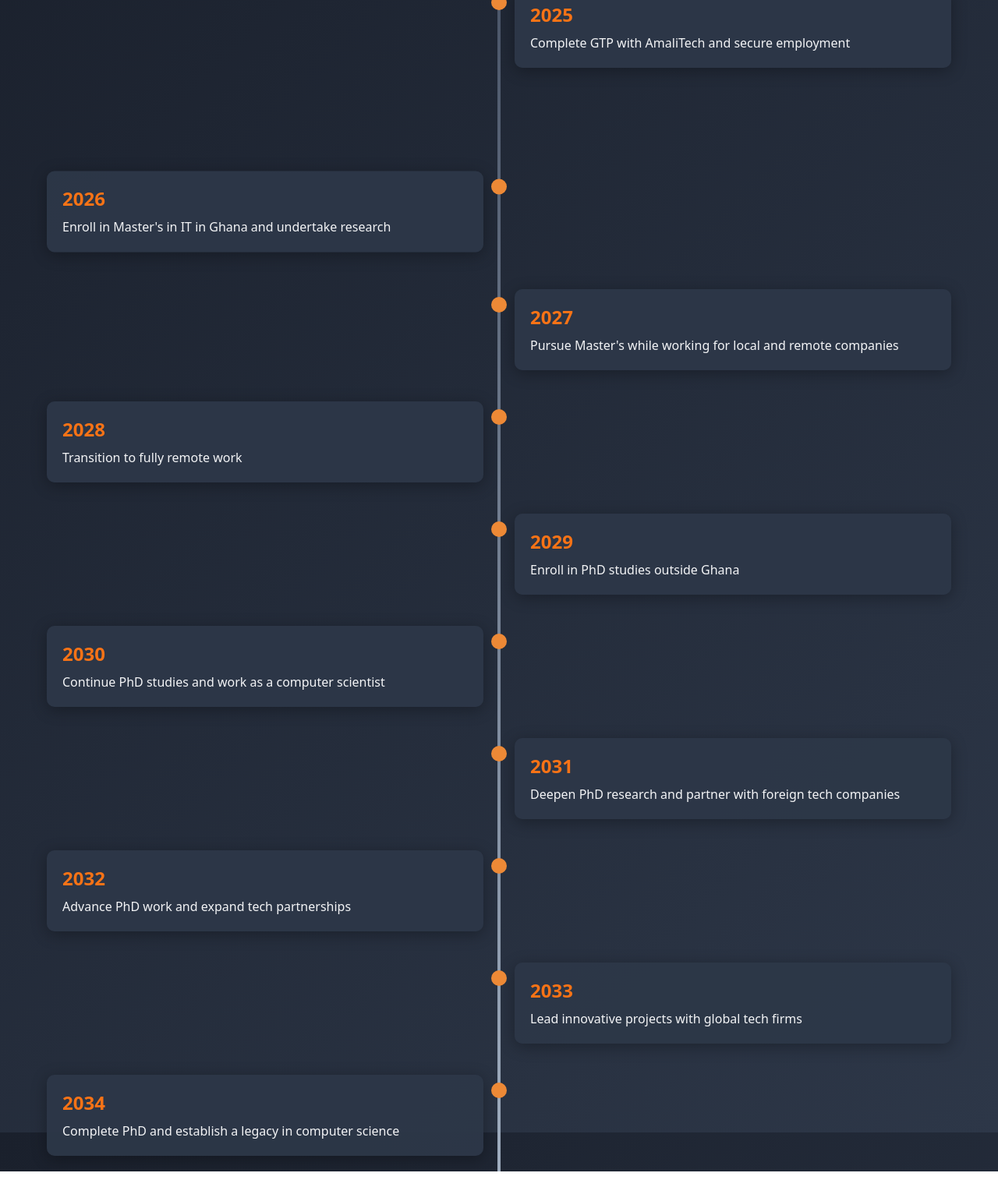
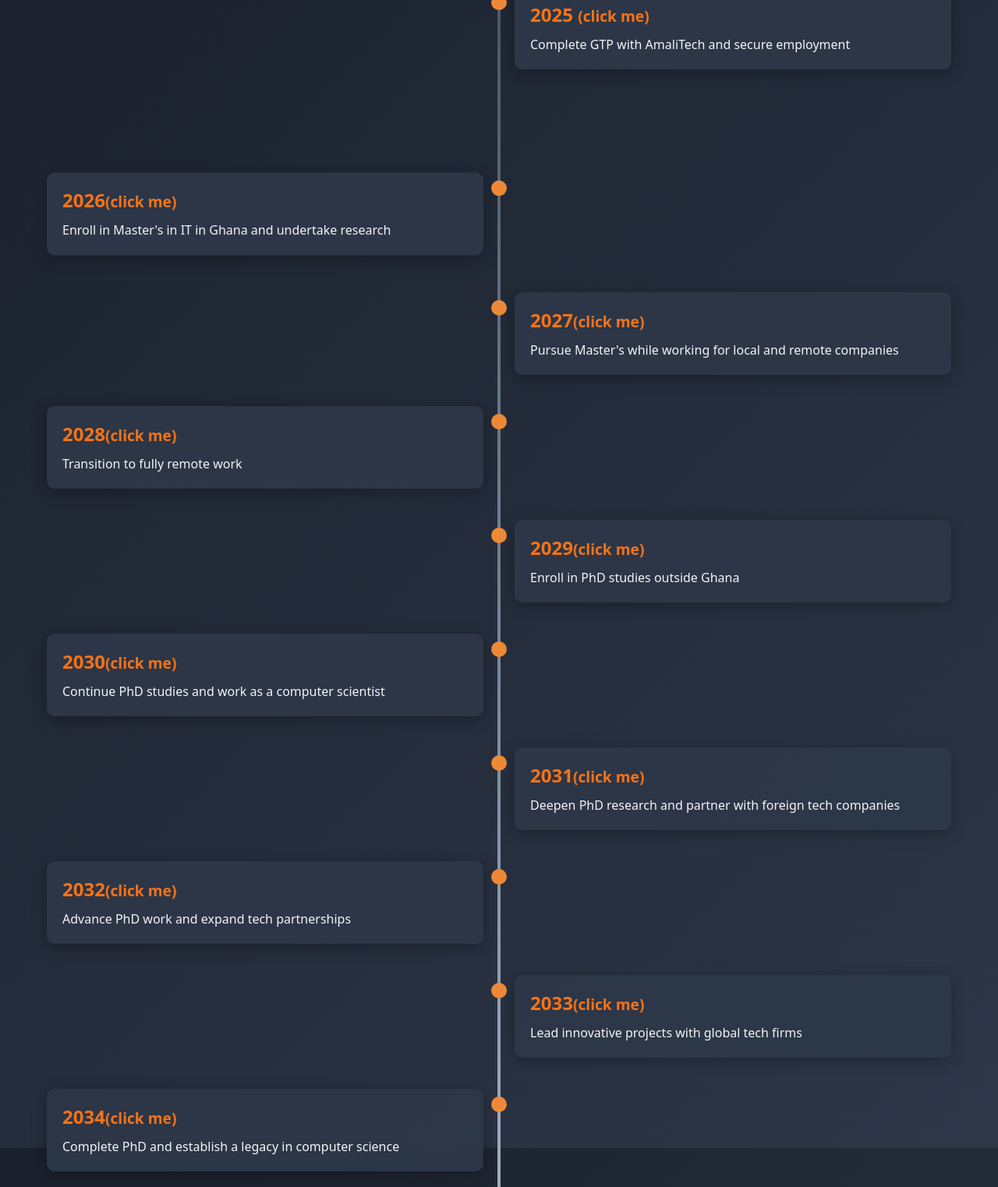
Before and after one commit to guderian120/career_plan, a plain HTML site: page index.html in a window 1280 px wide. Shown: the part 259-1782 px from the top of the page at 78% size. Drawn offline with nearby package versions, Linux system fonts and the light colour scheme.

Commit message:
Update index.html

```diff
--- a/index.html
+++ b/index.html
@@ -102,7 +102,7 @@
         <div class="milestone">
             <div class="milestone-circle"></div>
             <div class="milestone-content">
-                <h2 class="text-2xl font-semibold text-orange-500">2025</h2>
+                <h2 class="text-2xl font-semibold text-orange-500">2025 <small>(click me)</small></h2>
                 <p class="mt-2">Complete GTP with AmaliTech and secure employment</p>
             </div>
         </div>
@@ -111,7 +111,7 @@
         <div class="milestone">
             <div class="milestone-circle"></div>
             <div class="milestone-content">
-                <h2 class="text-2xl font-semibold text-orange-500">2026</h2>
+                <h2 class="text-2xl font-semibold text-orange-500">2026<small>(click me)</small></h2>
                 <p class="mt-2">Enroll in Master's in IT in Ghana and undertake research</p>
             </div>
         </div>
@@ -120,7 +120,7 @@
         <div class="milestone">
             <div class="milestone-circle"></div>
             <div class="milestone-content">
-                <h2 class="text-2xl font-semibold text-orange-500">2027</h2>
+                <h2 class="text-2xl font-semibold text-orange-500">2027<small>(click me)</small></h2>
                 <p class="mt-2">Pursue Master's while working for local and remote companies</p>
             </div>
         </div>
@@ -129,7 +129,7 @@
         <div class="milestone">
             <div class="milestone-circle"></div>
             <div class="milestone-content">
-                <h2 class="text-2xl font-semibold text-orange-500">2028</h2>
+                <h2 class="text-2xl font-semibold text-orange-500">2028<small>(click me)</small></h2>
                 <p class="mt-2">Transition to fully remote work</p>
             </div>
         </div>
@@ -138,7 +138,7 @@
         <div class="milestone">
             <div class="milestone-circle"></div>
             <div class="milestone-content">
-                <h2 class="text-2xl font-semibold text-orange-500">2029</h2>
+                <h2 class="text-2xl font-semibold text-orange-500">2029<small>(click me)</small></h2>
                 <p class="mt-2">Enroll in PhD studies outside Ghana</p>
             </div>
         </div>
@@ -147,7 +147,7 @@
         <div class="milestone">
             <div class="milestone-circle"></div>
             <div class="milestone-content">
-                <h2 class="text-2xl font-semibold text-orange-500">2030</h2>
+                <h2 class="text-2xl font-semibold text-orange-500">2030<small>(click me)</small></h2>
                 <p class="mt-2">Continue PhD studies and work as a computer scientist</p>
             </div>
         </div>
@@ -156,7 +156,7 @@
         <div class="milestone">
             <div class="milestone-circle"></div>
             <div class="milestone-content">
-                <h2 class="text-2xl font-semibold text-orange-500">2031</h2>
+                <h2 class="text-2xl font-semibold text-orange-500">2031<small>(click me)</small></h2>
                 <p class="mt-2">Deepen PhD research and partner with foreign tech companies</p>
             </div>
         </div>
@@ -165,7 +165,7 @@
         <div class="milestone">
             <div class="milestone-circle"></div>
             <div class="milestone-content">
-                <h2 class="text-2xl font-semibold text-orange-500">2032</h2>
+                <h2 class="text-2xl font-semibold text-orange-500">2032<small>(click me)</small></h2>
                 <p class="mt-2">Advance PhD work and expand tech partnerships</p>
             </div>
         </div>
@@ -174,7 +174,7 @@
         <div class="milestone">
             <div class="milestone-circle"></div>
             <div class="milestone-content">
-                <h2 class="text-2xl font-semibold text-orange-500">2033</h2>
+                <h2 class="text-2xl font-semibold text-orange-500">2033<small>(click me)</small></h2>
                 <p class="mt-2">Lead innovative projects with global tech firms</p>
             </div>
         </div>
@@ -183,7 +183,7 @@
         <div class="milestone">
             <div class="milestone-circle"></div>
             <div class="milestone-content">
-                <h2 class="text-2xl font-semibold text-orange-500">2034</h2>
+                <h2 class="text-2xl font-semibold text-orange-500">2034<small>(click me)</small></h2>
                 <p class="mt-2">Complete PhD and establish a legacy in computer science</p>
             </div>
         </div>
```
